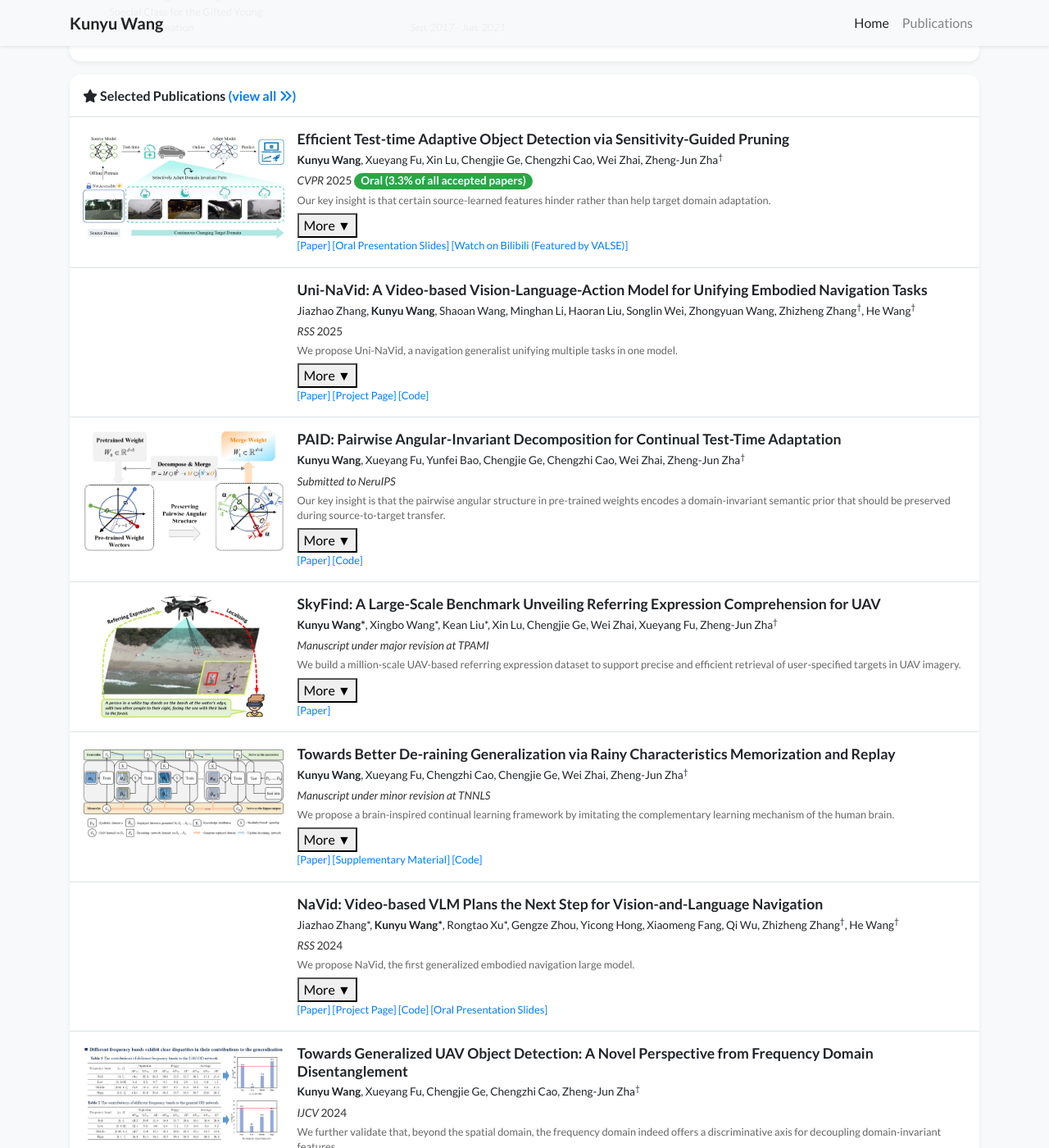
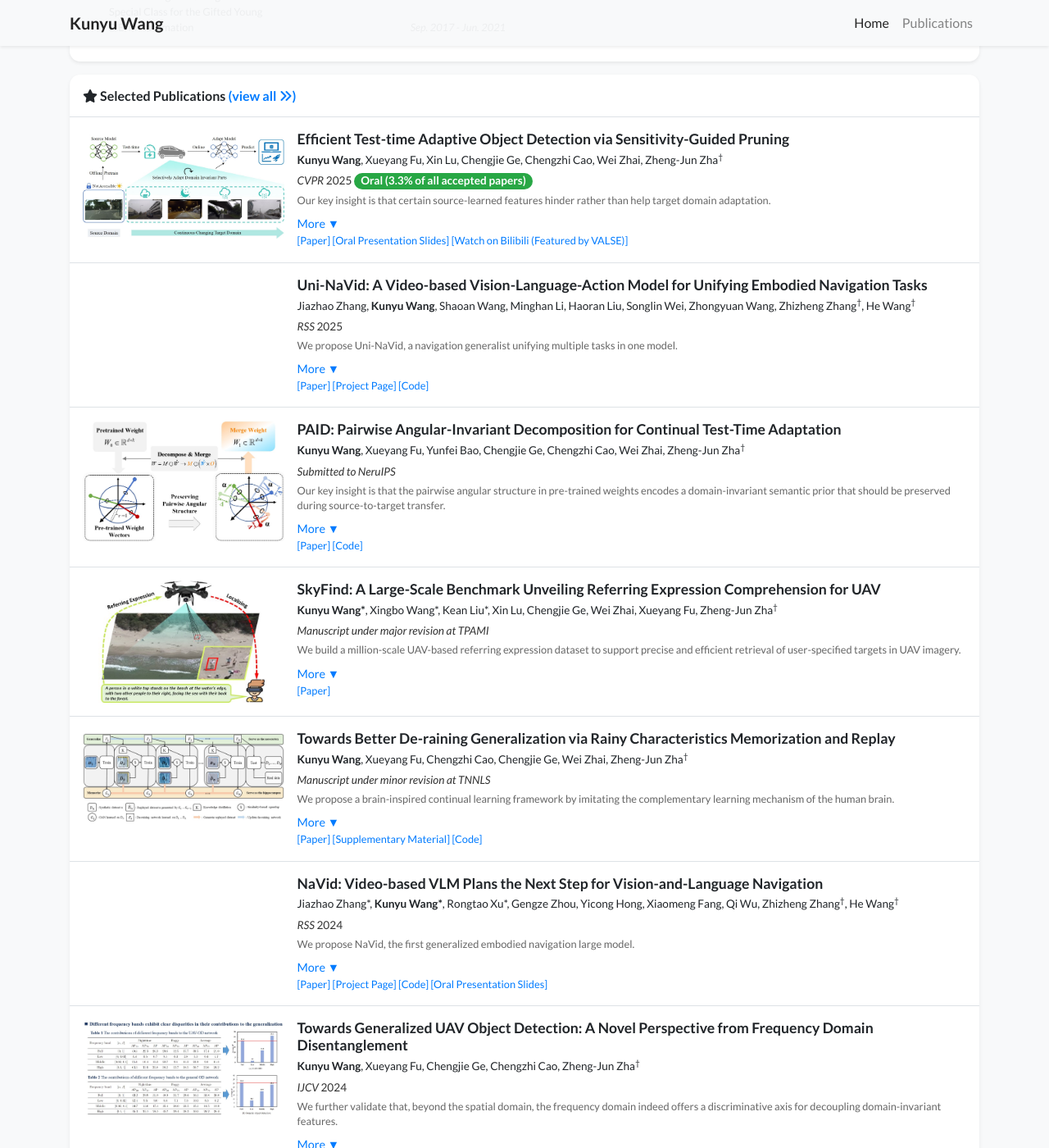
Before and after one commit to wangkunyu241/wangkunyu241.github.io, a Jekyll site: the page built from index.html, in a window 1280 px wide and 1400 px high, scrolled down 1009 px. Shown: the whole window at 82% size. Built offline with Jekyll 4.4.1, drawn with Linux system fonts in a browser that asks for light colours; nearby versions of some CDN libraries; a style sheet for code colours, icons or effects is not loaded.

Commit message:
Update global.css

```diff
--- a/assets/css/global.css
+++ b/assets/css/global.css
@@ -147,3 +147,16 @@ div.lazy {
     line-height: 1.4;
     margin-bottom: 0.4rem;
 }
+
+.toggle-btn {
+  background: none;
+  border: none;
+  color: #007bff;
+  font-size: 0.9rem;
+  cursor: pointer;
+  padding: 0;
+}
+
+.toggle-btn:hover {
+  text-decoration: underline;
+}
```
